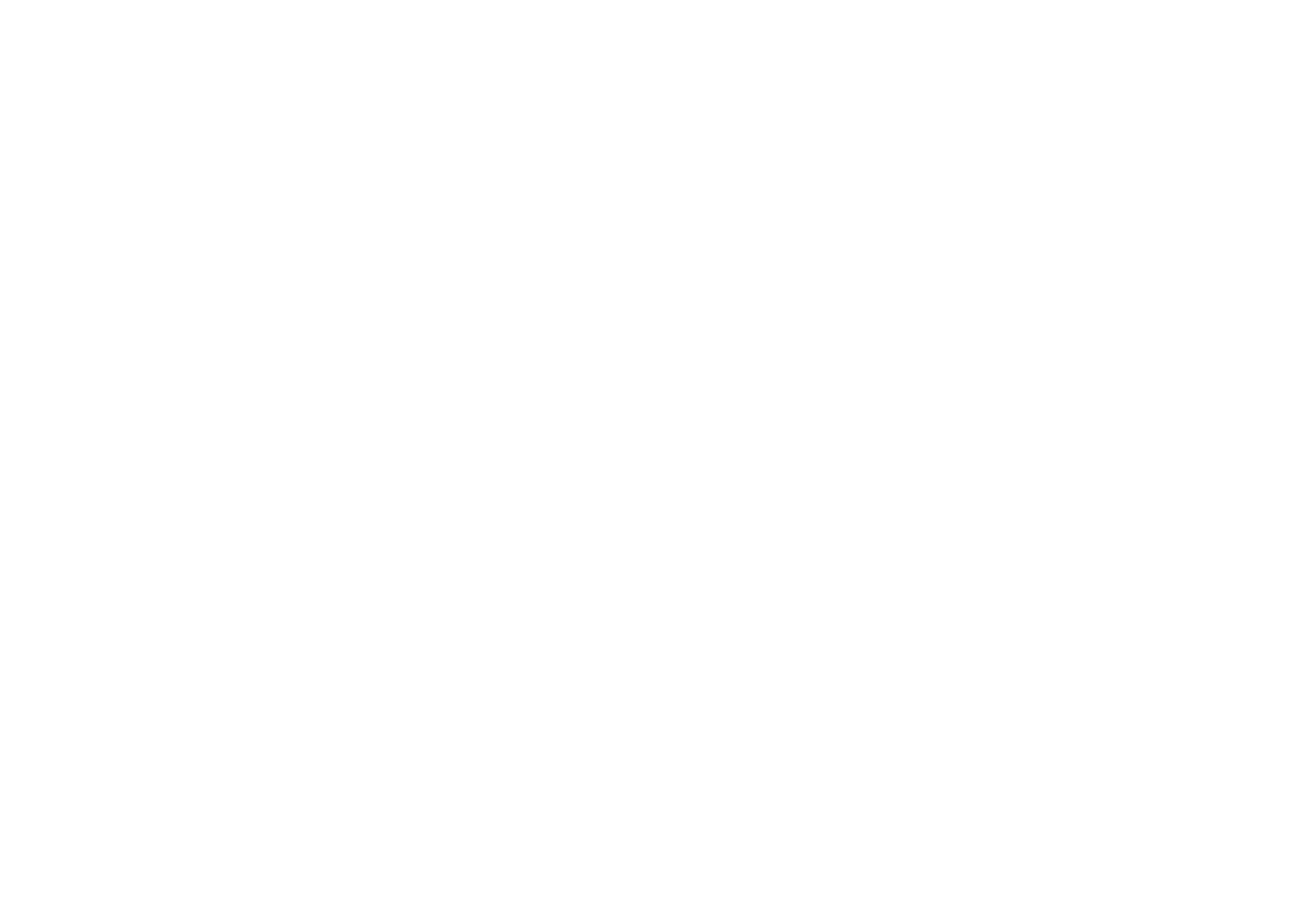
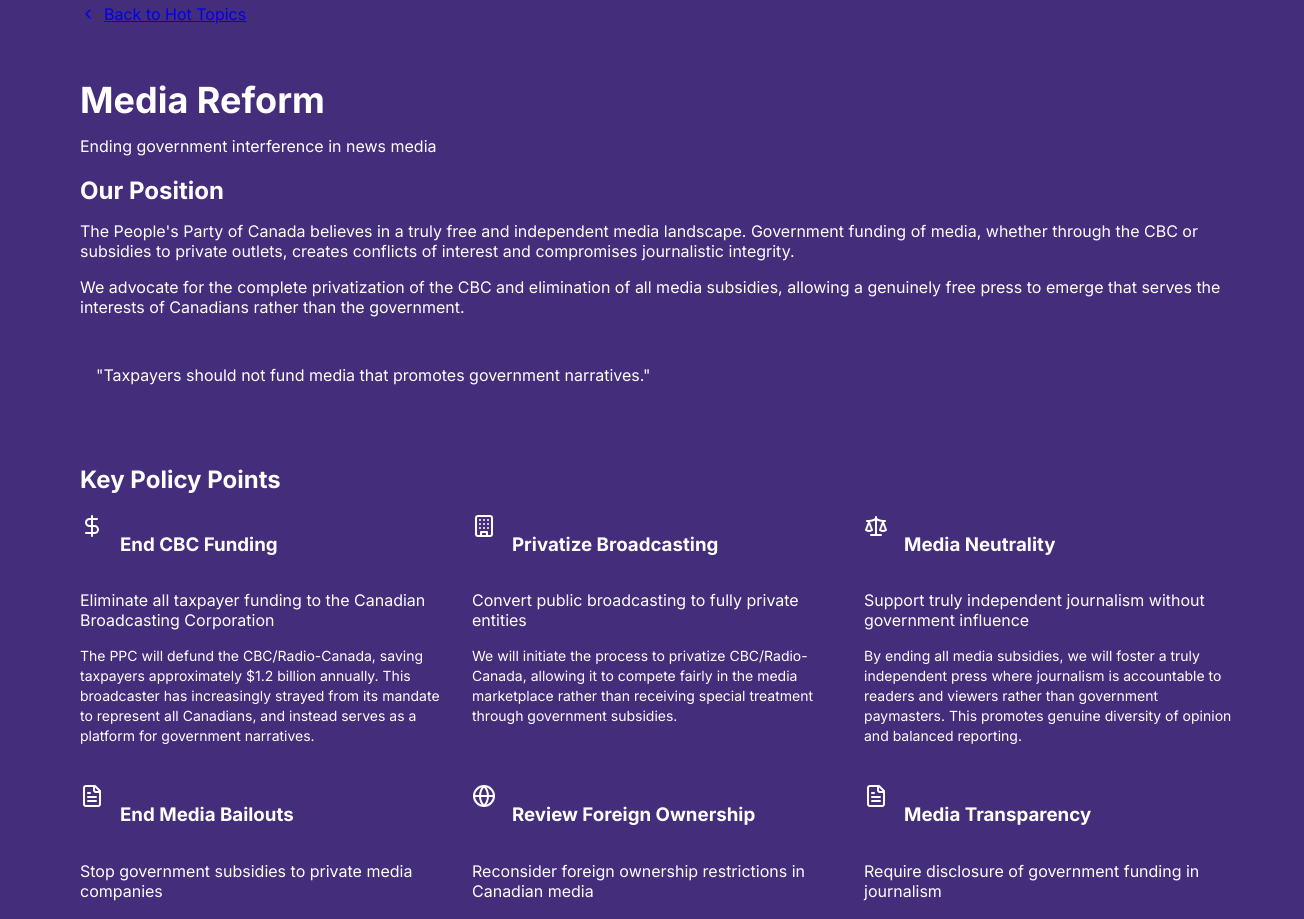
Before and after one commit to ArsCodeAmatoria/ppc-cards, a Next.js app: page /category/key-issues/hot-topics/cbc in a window 1280 px wide. Before the commit this address had no page. Shown: the part 120-1039 px from the top of the page, 1304 px wide, since content can reach past the window. Before the commit the page ends 800 px from the top, so only its background shows below. Built offline with nearby package versions, Linux system fonts and the light colour scheme.

Commit message:
Update UI: Use banner icon once, implement Media Reform card with detailed page

```diff
--- /dev/null
+++ b/src/app/category/key-issues/hot-topics/cbc/page.tsx
@@ -0,0 +1,147 @@
+'use client';
+
+import React from 'react';
+import Link from 'next/link';
+import { motion } from 'framer-motion';
+import { Icons } from '@/components/icons';
+import { useReactParams } from '@/utils/useReactParams';
+
+// Add Eye icon which wasn't defined earlier
+const DynamicIcon = ({ iconName, className }: { iconName?: string; className?: string }) => {
+  if (!iconName || !Icons[iconName as keyof typeof Icons]) {
+    return <Icons.FileText className={className} />;
+  }
+
+  const Icon = Icons[iconName as keyof typeof Icons];
+  return <Icon className={className} />;
+};
+
+const mediaReformCards = [
+  {
+    id: 'cbc-funding',
+    title: 'End CBC Funding',
+    description: 'Eliminate all taxpayer funding to the Canadian Broadcasting Corporation',
+    content: 'The PPC will defund the CBC/Radio-Canada, saving taxpayers approximately $1.2 billion annually. This broadcaster has increasingly strayed from its mandate to represent all Canadians, and instead serves as a platform for government narratives.',
+    icon: 'DollarSign'
+  },
+  {
+    id: 'privatization',
+    title: 'Privatize Broadcasting',
+    description: 'Convert public broadcasting to fully private entities',
+    content: 'We will initiate the process to privatize CBC/Radio-Canada, allowing it to compete fairly in the media marketplace rather than receiving special treatment through government subsidies.',
+    icon: 'Building'
+  },
+  {
+    id: 'media-neutrality',
+    title: 'Media Neutrality',
+    description: 'Support truly independent journalism without government influence',
+    content: 'By ending all media subsidies, we will foster a truly independent press where journalism is accountable to readers and viewers rather than government paymasters. This promotes genuine diversity of opinion and balanced reporting.',
+    icon: 'Scale'
+  },
+  {
+    id: 'media-bailouts',
+    title: 'End Media Bailouts',
+    description: 'Stop government subsidies to private media companies',
+    content: 'The PPC will terminate all media bailouts and subsidies to private media organizations. These payments create conflicts of interest and compromise journalistic independence.',
+    icon: 'FileText'
+  },
+  {
+    id: 'foreign-ownership',
+    title: 'Review Foreign Ownership',
+    description: 'Reconsider foreign ownership restrictions in Canadian media',
+    content: 'We will review foreign ownership rules in the telecommunications and media industries to increase competition and provide Canadians with more diverse content options.',
+    icon: 'Globe'
+  },
+  {
+    id: 'transparency',
+    title: 'Media Transparency',
+    description: 'Require disclosure of government funding in journalism',
+    content: 'Until all media subsidies are eliminated, we will require transparent disclosure of all government funding received by media organizations to help Canadians identify potential conflicts of interest.',
+    icon: 'FileText'
+  }
+];
+
+// This function accepts params properly
+function MediaReformContent() {
+  // Create a mock params object for this page
+  const mockParams = { id: 'key-issues', subId: 'hot-topics', policyId: 'cbc' };
+  const params = useReactParams(mockParams);
+
+  return (
+    <div className="py-12">
+      <div className="container mx-auto px-4 max-w-6xl">
+        <Link
+          href="/category/key-issues/hot-topics"
+          className="inline-flex items-center text-white/70 hover:text-white mb-8"
+        >
+          <Icons.ChevronLeft className="mr-2 h-4 w-4" />
+          <span>Back to Hot Topics</span>
+        </Link>
+
+        <div className="mb-12">
+          <h1 className="text-4xl font-bold text-white mb-4">Media Reform</h1>
+          <p className="text-xl text-white/80">Ending government interference in news media</p>
+
+          <div className="mt-8 p-6 bg-white/5 border border-white/10 rounded-xl backdrop-blur-sm">
+            <div className="mb-6">
+              <h2 className="text-2xl font-bold text-white mb-4">Our Position</h2>
+              <p className="text-white/90 mb-4">
+                The People's Party of Canada believes in a truly free and independent media landscape.
+                Government funding of media, whether through the CBC or subsidies to private outlets,
+                creates conflicts of interest and compromises journalistic integrity.
+              </p>
+              <p className="text-white/90">
+                We advocate for the complete privatization of the CBC and elimination of all media subsidies,
+                allowing a genuinely free press to emerge that serves the interests of Canadians rather than the government.
+              </p>
+            </div>
+
+            <div className="p-4 bg-purple-900/30 rounded-lg border border-white/10 mb-6">
+              <p className="italic text-white font-medium">
+                "Taxpayers should not fund media that promotes government narratives."
+              </p>
+            </div>
+          </div>
+        </div>
+
+        <h2 className="text-2xl font-bold text-white mb-6">Key Policy Points</h2>
+
+        <div className="grid grid-cols-1 md:grid-cols-2 lg:grid-cols-3 gap-6 mb-12">
+          {mediaReformCards.map((card) => (
+            <motion.div
+              key={card.id}
+              initial={{ opacity: 0, y: 20 }}
+              animate={{ opacity: 1, y: 0 }}
+              transition={{ duration: 0.3 }}
+              className="bg-white/5 border border-white/10 rounded-xl p-6 backdrop-blur-sm hover:bg-white/10 transition-all"
+            >
+              <div className="flex items-start mb-4">
+                <div className="p-3 rounded-lg bg-purple-900/50 mr-4">
+                  <DynamicIcon iconName={card.icon} className="w-5 h-5 text-white" />
+                </div>
+                <h3 className="text-xl font-bold text-white">{card.title}</h3>
+              </div>
+              <p className="text-white/80 mb-4">{card.description}</p>
+              <p className="text-white/90 text-sm border-t border-white/10 pt-4">{card.content}</p>
+            </motion.div>
+          ))}
+        </div>
+
+        <div className="text-center">
+          <Link
+            href="/"
+            className="inline-flex items-center px-6 py-3 rounded-lg bg-purple-600 text-white font-medium hover:bg-purple-700 transition-colors"
+          >
+            <span>Return to Home</span>
+            <Icons.Home className="ml-2 h-4 w-4" />
+          </Link>
+        </div>
+      </div>
+    </div>
+  );
+}
+
+// Export the content directly without suspense since we're using a mock param
+export default function MediaReformPage() {
+  return <MediaReformContent />;
+}
--- a/src/app/layout.tsx
+++ b/src/app/layout.tsx
@@ -28,7 +28,7 @@
         <header className="py-4 border-b border-white/10 bg-white/5 backdrop-blur-sm">
           <div className="container mx-auto px-4 flex justify-between items-center">
             <Link href="/" className="flex items-center gap-3">
-              <div className="h-12 w-[300px] relative hidden md:block">
+              <div className="h-12 w-[300px] relative">
                 <Image
                   src="/ppc-banner.png"
                   alt="PPC Logo"
@@ -37,19 +37,6 @@
                   className="object-contain"
                   priority
                 />
-              </div>
-              <div className="flex items-center md:hidden">
-                <div className="h-10 w-10 relative mr-2">
-                  <Image
-                    src="/ppc-lrg.png"
-                    alt="PPC Logo"
-                    width={40}
-                    height={40}
-                    className="object-contain"
-                    priority
-                  />
-                </div>
-                <div className="text-white font-bold text-lg">PPC Policy Explorer</div>
               </div>
             </Link>
             <nav>
```
Also changed, not shown: src/app/page.tsx (+43 -2 lines).
